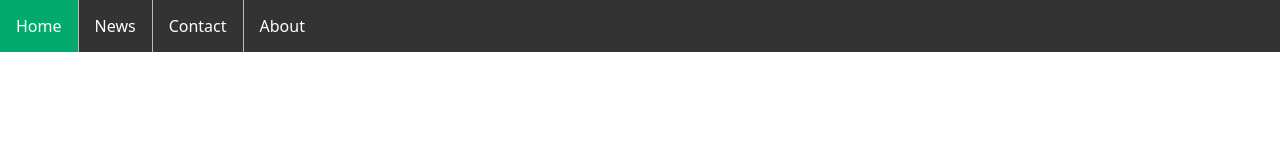
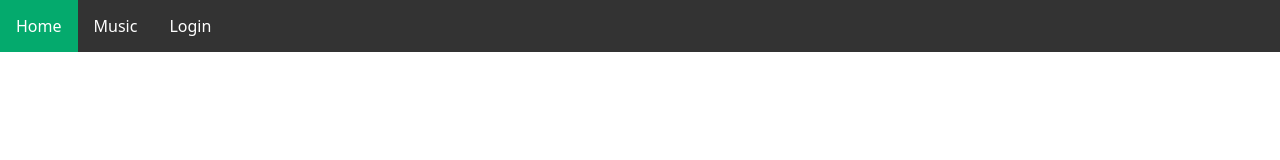
Before and after one commit to johnpaulfrancis/TurboNg, an Angular app: page / in a window 1280 px wide. Shown: the top 160 px of the page. Built offline with nearby package versions, Linux system fonts and the light colour scheme.

Commit message:
Chnaging menu items

```diff
--- a/src/app/navbar/navbar.component.css
+++ b/src/app/navbar/navbar.component.css
@@ -28,11 +28,3 @@ ul {
   .active {
     background-color: #04AA6D;
   }
-
-  li {
-    border-right: 1px solid #bbb;
-  }
-
-  li:last-child {
-    border-right: none;
-  }
--- a/src/app/navbar/navbar.component.html
+++ b/src/app/navbar/navbar.component.html
@@ -1,6 +1,5 @@
 <ul>
     <li><a class="active" href="#home">Home</a></li>
-    <li><a href="#news">News</a></li>
-    <li><a href="#contact">Contact</a></li>
-    <li><a href="#about">About</a></li>
+    <li><a href="#music">Music</a></li>
+    <li><a href="#login">Login</a></li>
   </ul>
```
